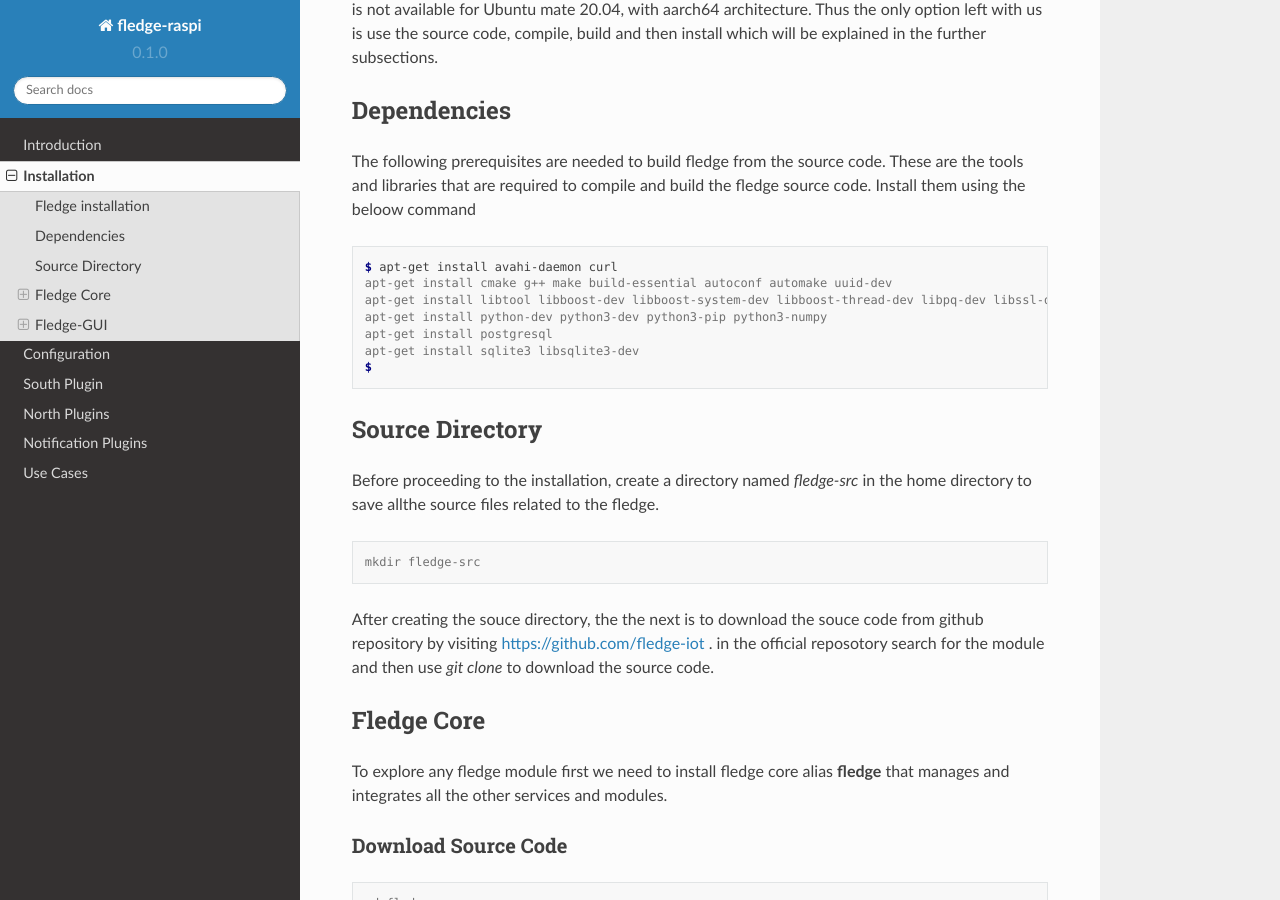
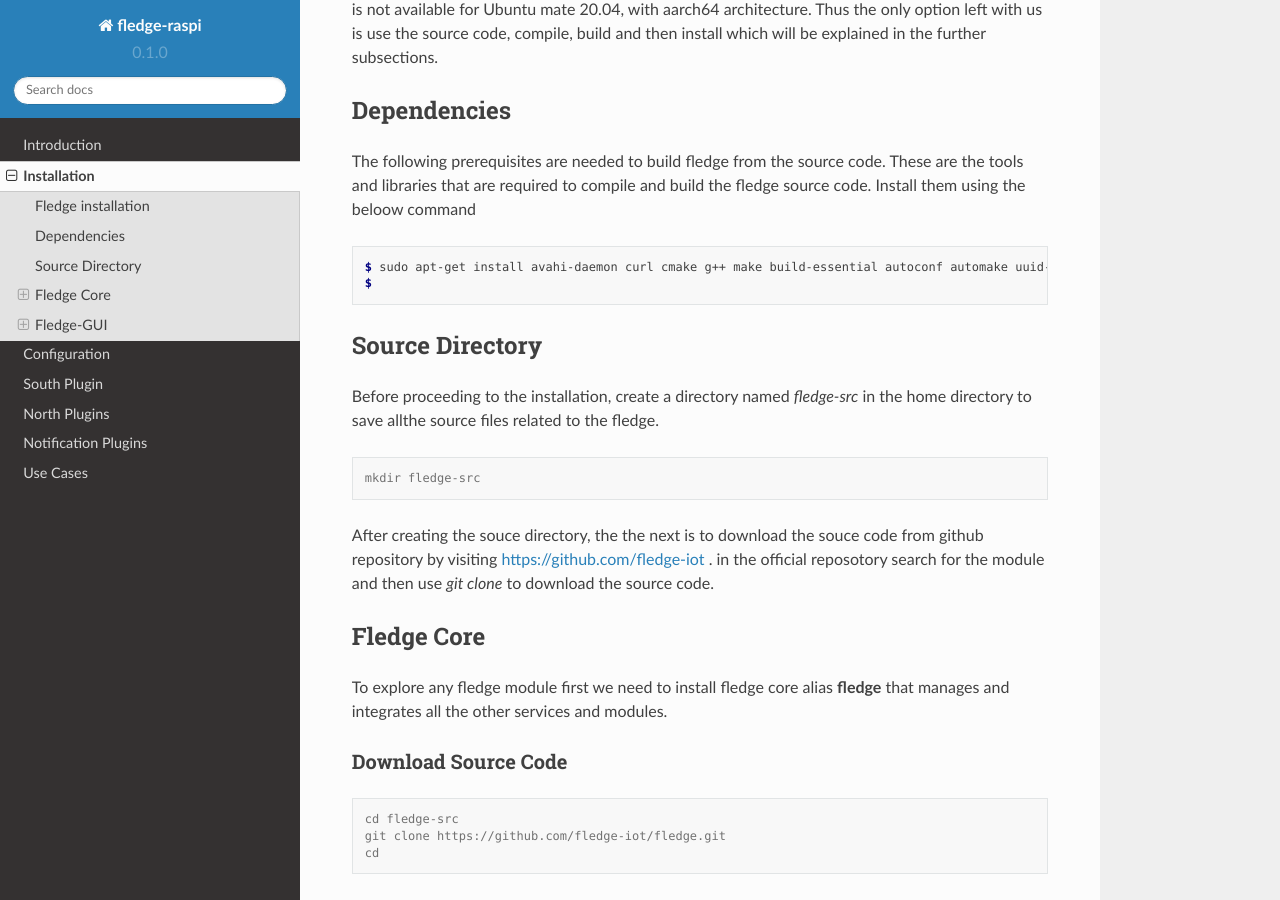
Before and after one commit to 19914039/fledgeDoc, a Sphinx documentation site: the page built from docs/source/installation.rst, in a window 1280 px wide and 900 px high, scrolled down 818 px. Built offline with Sphinx 7.4.7 and the Read the Docs theme 2.0.0, drawn with Linux system fonts in a browser that asks for light colours.

Commit message:
Update installation.rst

```diff
--- a/docs/source/installation.rst
+++ b/docs/source/installation.rst
@@ -35,12 +35,7 @@ The following prerequisites are needed to build fledge from the source code. The
 
 .. code-block:: console
 
-  $ apt-get install avahi-daemon curl
-  apt-get install cmake g++ make build-essential autoconf automake uuid-dev
-  apt-get install libtool libboost-dev libboost-system-dev libboost-thread-dev libpq-dev libssl-dev libz-dev
-  apt-get install python-dev python3-dev python3-pip python3-numpy
-  apt-get install postgresql
-  apt-get install sqlite3 libsqlite3-dev
+  $ sudo apt-get install avahi-daemon curl cmake g++ make build-essential autoconf automake uuid-dev libtool libboost-dev libboost-system-dev libboost-thread-dev libpq-dev libssl-dev libz-dev python-dev python3-dev python3-pip python3-numpy postgresql sqlite3 libsqlite3-dev
   $
 
 Source Directory
```
